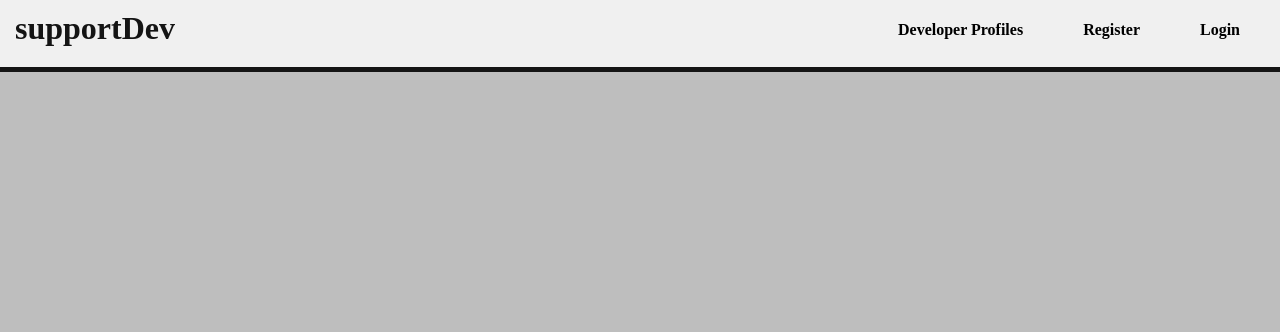
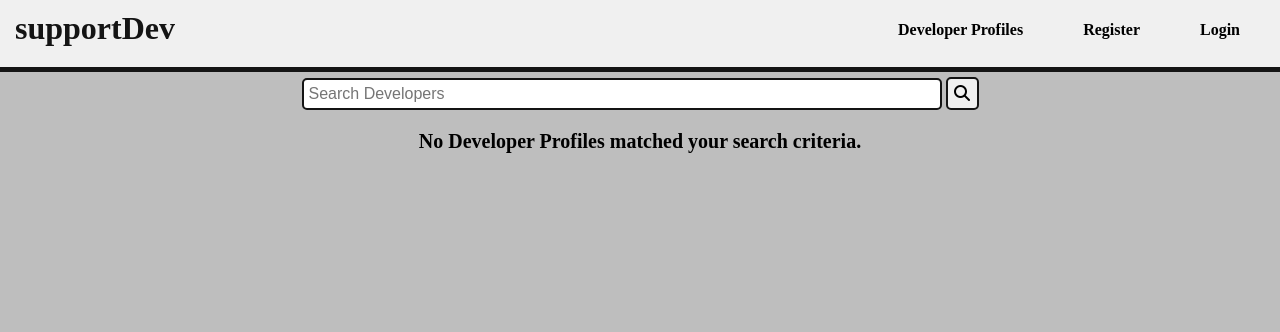
Before and after one commit to adampgiles/CI_PP4_SD, a Django app: page /developers/ in a window 1280 px wide. Shown: the top 332 px of the page. Run offline with Django 4.2, Linux system fonts and the light colour scheme; data that the repository does not hold is empty; some libraries are stand-ins or nearby versions.

Commit message:
feat: Added search bar functionality to Developers Page

```diff
--- a/developers/templates/developers/developer_profile.html
+++ b/developers/templates/developers/developer_profile.html
@@ -18,8 +18,8 @@
         <div class="full-profile-name">
             <p>{{ developer.profile_name }}</p>
         </div>
-        <div class="full-profile-fullname">
-            <p>- {{ developer.first_name }} {{ developer.last_name }} -</p>
+        <div class="full-profile-category">
+            <p>({{ developer.category.friendly_name }})</p>
         </div>
     </div>
 
@@ -60,7 +60,7 @@
                 <p>- published: {{ post.publish_date }} -</p>
             </div>
 
-            <div class="post-content">{{ post.content|linebreaksbr }}</div>
+            <div class="post-content">{{ post.content }}</div>
 
         </div>
         {% endfor %}
--- a/developers/templates/developers/developers.html
+++ b/developers/templates/developers/developers.html
@@ -2,23 +2,35 @@
 {% load static %}
 
 {% block content %}
+
+<div class="search-block">
+    <form method="GET" action="{% url 'developers' %}">
+        <input class="search-bar" type="text" name="search-query" placeholder="Search Developers">
+        <button class="search-button" type="submit">
+            <span class="icon">
+                <i class="fas fa-search"></i>
+            </span>
+        </button>
+    </form>
+</div>
+
 <!-- Section containing a list of all Developers -->
-    <div class="developer-section">
+<div class="developer-section">
 
-        {% for developer in developers %}
-
+    {% for developer in developers %}
         <!-- Block containing a Developer's data -->
         <div class="developer-block">
 
             <!-- Developer's Profile Name, First & Last name, and Price -->
             <div class="profile-names-price">
-                <div class="profile-names">
+                <div class="profile-name-category">
                     <div class="profile-name">
                         <p>{{ developer.profile_name }}</p>
                     </div>
-                    <div class="profile-fullname">
-                        <p>- {{ developer.first_name }} {{ developer.last_name }} -</p>
+                    <div class="profile-category">
+                        <p>({{ developer.category.friendly_name}})</p>
                     </div>
+
                 </div>
 
                 <div class="profile-price">
@@ -57,9 +69,12 @@
             </div>
 
         </div>
+    {% empty %}
 
-        {% endfor %}
+        <h3 class="search-empty">No Developer Profiles matched your search criteria.</h3>
 
-    </div>
+    {% endfor %}
+
+</div>
 
 {% endblock %}
--- a/developers/views.py
+++ b/developers/views.py
@@ -1,4 +1,5 @@
-from django.shortcuts import render, get_object_or_404
+from django.shortcuts import render, redirect, reverse, get_object_or_404
+from django.db.models import Q
 from .models import Developer
 from .models import Post
 
@@ -7,9 +8,19 @@ def all_developers(request):
     """ View to show all developers """
 
     developers = Developer.objects.all()
+    query = None
+
+    if request.GET:
+        if 'search-query' in request.GET:
+            query = request.GET['search-query']
+
+            queries = Q(profile_name__icontains=query) | Q(description__icontains=query)
+            developers = developers.filter(queries)
+
 
     context = {
         'developers': developers,
+        'search': query,
     }
 
     return render(request, 'developers/developers.html', context)
--- a/static/css/base.css
+++ b/static/css/base.css
@@ -99,6 +99,31 @@ body {
 }
 
 /* All Developer Section */
+.search-block{
+    margin: auto;
+    padding: 5px;
+    display: flex;
+    justify-content: center;
+    align-items: center;
+}
+.search-bar{
+    width: 50vw;
+    padding: 5px;
+    border: 2px solid var(--border-header);
+    border-radius: 5px;
+}
+.search-button{
+    padding: 2px;
+    height: 33px;
+    width: 33px;
+    background-color: var(--background-header);
+    border: 2px solid var(--border-header);
+    border-radius: 5px;
+}
+.search-empty{
+    font-size: 125%;
+    padding: 10px;
+}
 .developer-section{
     display: flex;
     flex-wrap: wrap;
@@ -121,7 +146,7 @@ body {
     justify-content: flex-start;
     align-items: center;
 }
-.profile-names{
+.profile-name-category{
     width: 60%;
     text-align: left;
     padding-left: 5px;
@@ -130,7 +155,7 @@ body {
     font-size: 150%;
     font-weight: bold;
 }
-.profile-fullname{
+.profile-category{
     display: flex;
     justify-content: flex-start;
     align-items: center;
@@ -210,7 +235,7 @@ body {
     height: 100%;
     object-fit: cover;
 }
-.full-profile-names{
+.full-profile-name-category{
     text-align: left;
     padding-left: 5px;
 }
@@ -218,7 +243,7 @@ body {
     font-size: 200%;
     font-weight: bold;
 }
-.full-profile-fullname{
+.full-profile-category{
     display: flex;
     justify-content: center;
     align-items: center;
@@ -290,6 +315,9 @@ body {
     padding-bottom: 5px;
     font-style: italic;
 }
+.post-content{
+    white-space: pre-wrap;
+}
 
 /* Devices with width smaller than 500px*/
 @media only screen and (max-width: 500px) {
--- a/templates/base.html
+++ b/templates/base.html
@@ -21,6 +21,7 @@
     {% endblock %}
 
     {% block corejs %}
+    <script src="https://kit.fontawesome.com/d642f04513.js" crossorigin="anonymous"></script>
     {% endblock %}
 
     {% block extra_js %}
```
